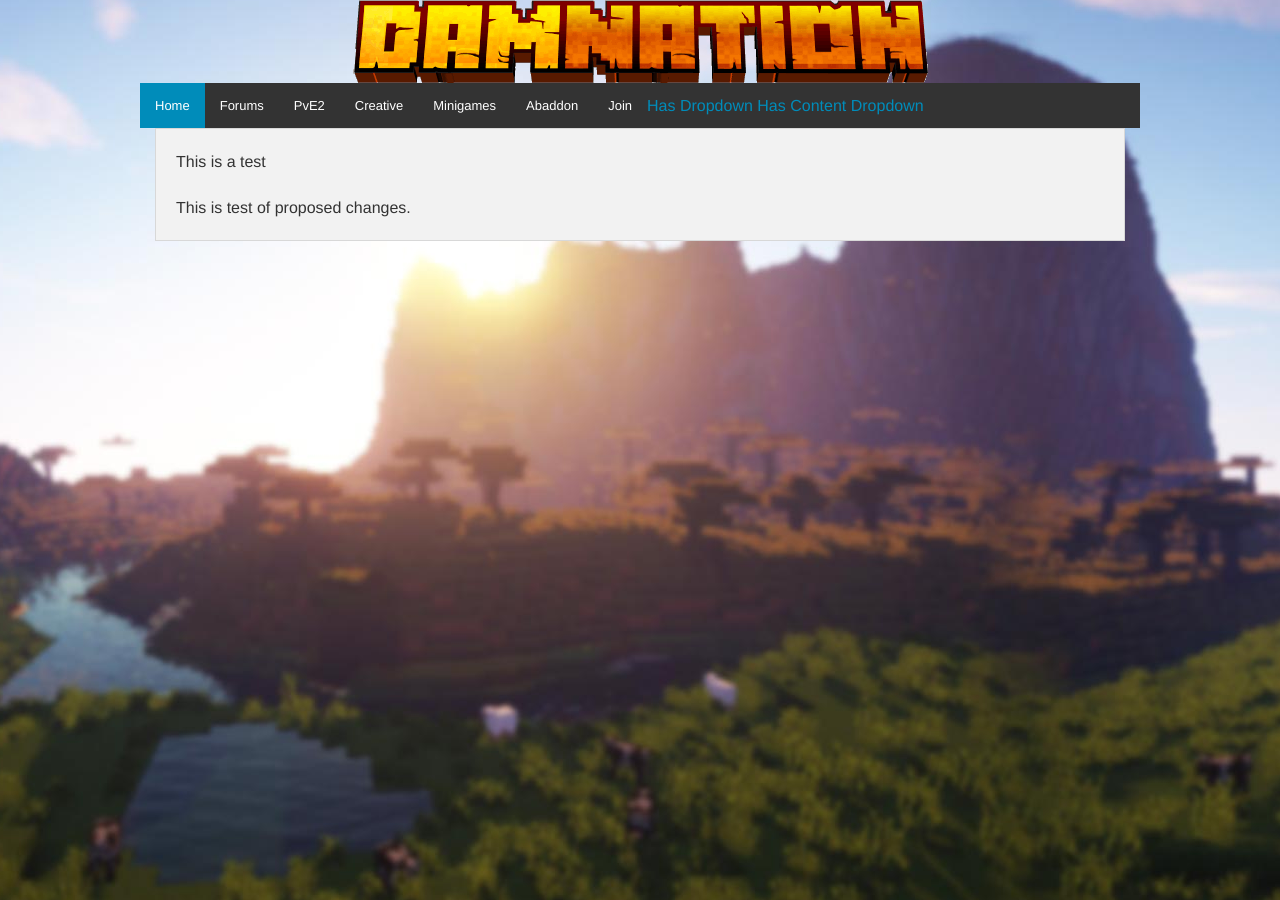
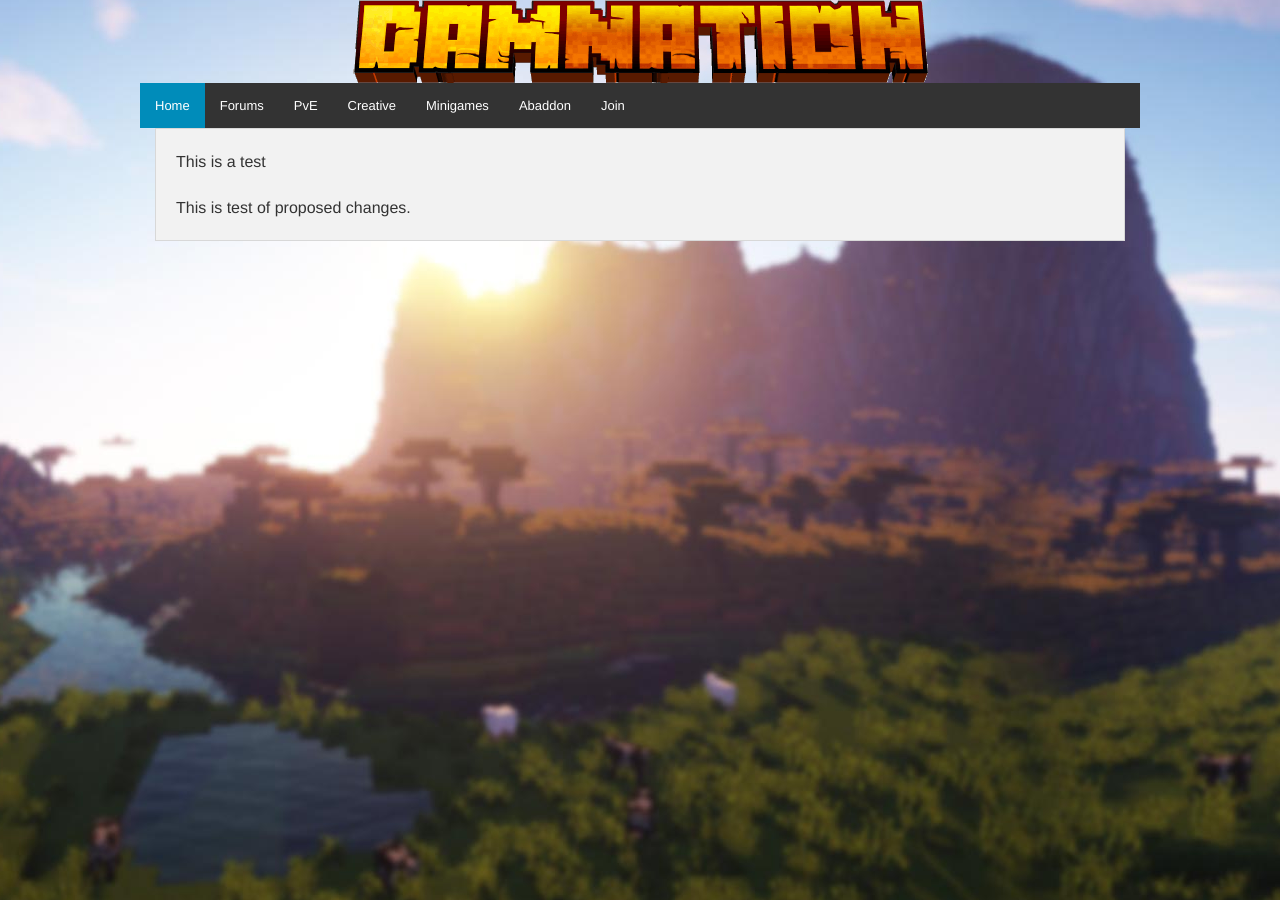
Before and after one commit to damnation-eu/website-beta, a Jekyll site: the page built from index.md, in a window 1280 px wide. Built offline with Jekyll 4.4.1, drawn with Linux system fonts in a browser that asks for light colours; nearby versions of some CDN libraries; library files that are not in the unit come from our copies.

Commit message:
Update nav.html

```diff
--- a/_includes/nav.html
+++ b/_includes/nav.html
@@ -1,18 +1,10 @@
-<head>
-   <script src="js/vendor/modernizr.js"></script>
-   <script src="js/vendor/jquery.js"></script>
-   <script src="js/foundation/foundation.js"></script>
-   <script src="js/foundation/foundation.dropdown.js"></script>
-   <script src="js/foundation/foundation.topbar.js"></script>
-</head>
-
 <nav class="navbar navbar-inverse navbar-fixed-top">
   <div class="container-fluid">
     <div>
       <ul class="nav navbar-nav">
         <li class="active"><a href="/website-beta">Home</a></li>
         <li><a href="https://damnation.eu/phpbb/">Forums</a></li>
-        <li><a href="/website-beta/pve" class="has-dropdown active" data-dropdown="pve" data-options="is_hover:true">PvE2</a>
+        <li><a href="/website-beta/pve" class="has-dropdown active" data-dropdown="pve" data-options="is_hover:true">PvE</a>
         <ul id="pve" class="dropdown" data-dropdown-content>
           <li><a href="#">Link 1</a></li>
           <li><a href="#">Link 2</a></li>
@@ -25,18 +17,5 @@
         <li><a href="/website-beta/apply">Join</a></li>
       </ul>
     </div>
-
-    <a data-dropdown="drop1" aria-controls="drop1" aria-expanded="false">Has Dropdown</a>
-<ul id="drop1" class="f-dropdown" data-dropdown-content aria-hidden="true" tabindex="-1">
-  <li><a href="#">This is a link</a></li>
-  <li><a href="#">This is another</a></li>
-  <li><a href="#">Yet another</a></li>
-</ul>
-<a data-dropdown="drop2" aria-controls="drop2" aria-expanded="false">Has Content Dropdown</a>
-<div id="drop2" data-dropdown-content class="f-dropdown content" aria-hidden="true" tabindex="-1">
-  <p>Some text that people will think is awesome! Some text that people will think is awesome! Some text that people will think is awesome!</p>
-</div>
-
   </div>
-     <script> $(document).foundation(); </script>
 </nav>
```
